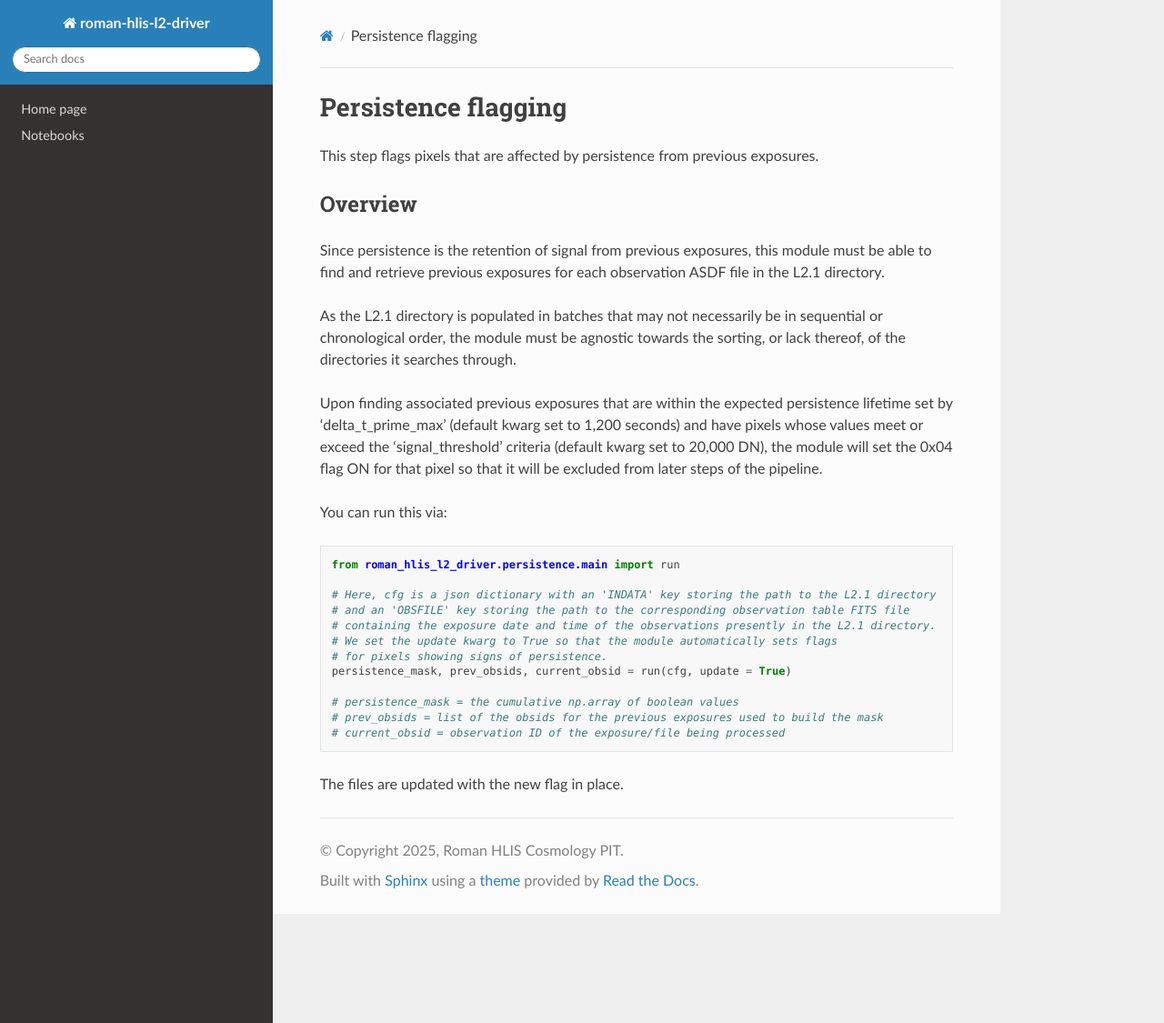
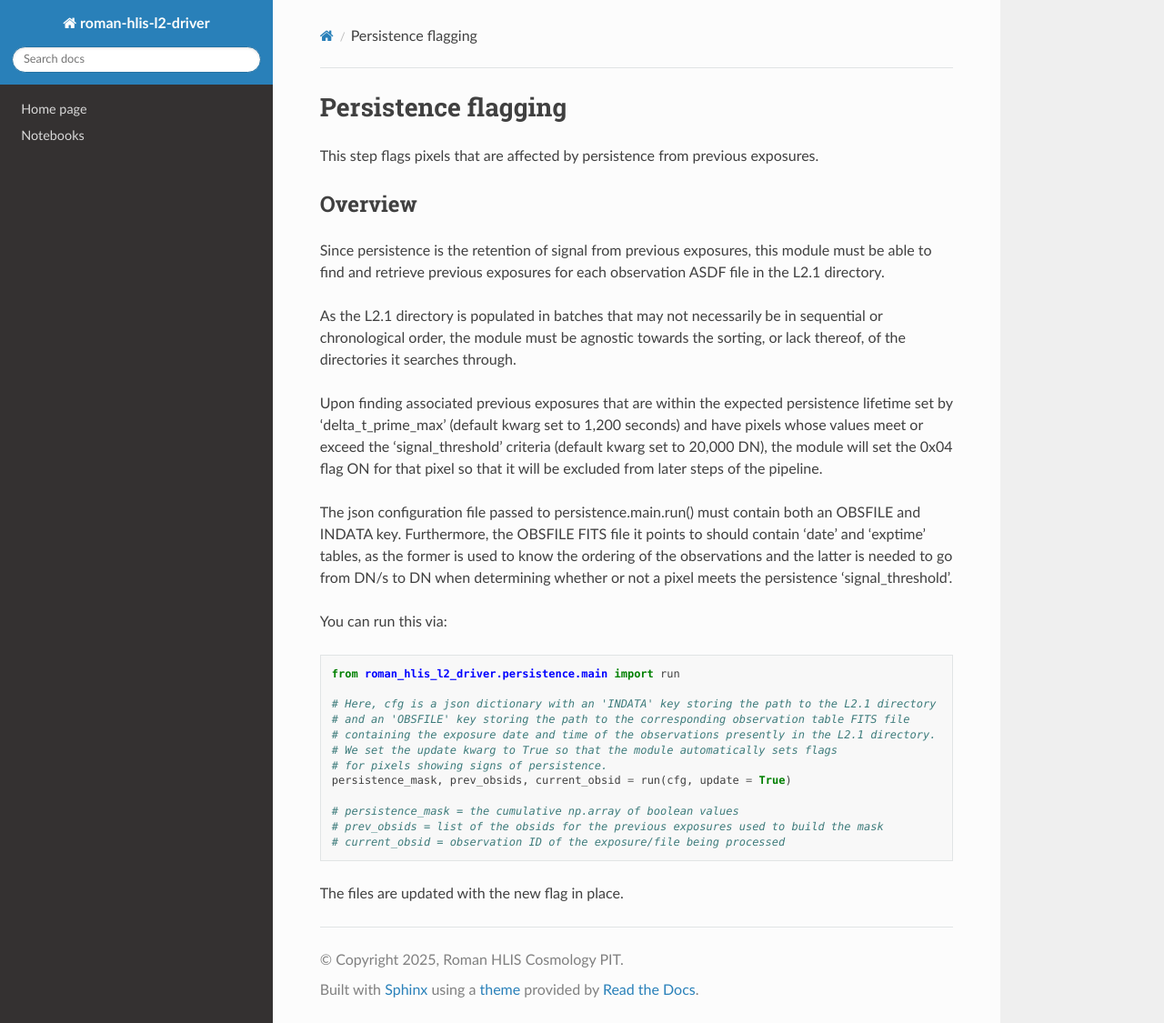
Before and after one commit to Roman-HLIS-Cosmology-PIT/roman-hlis-l2-driver, a Sphinx documentation site: the page built from docs/persistence.rst, in a window 1280 px wide and 1125 px high. Shown: the whole window at 91% size. Built offline with Sphinx 7.4.7 and the Read the Docs theme 3.1.0, drawn with Linux system fonts in a browser that asks for light colours; pages that are not in the unit, such as notebooks, are missing from menus.

Commit message:
Specify OBSFILE and INDATA keys in json config
Added requirements for json configuration file in persistence module.

```diff
--- a/docs/persistence.rst
+++ b/docs/persistence.rst
@@ -10,6 +10,8 @@ Since persistence is the retention of signal from previous exposures, this modul
 As the L2.1 directory is populated in batches that may not necessarily be in sequential or chronological order, the module must be agnostic towards the sorting, or lack thereof, of the directories it searches through.
 
 Upon finding associated previous exposures that are within the expected persistence lifetime set by 'delta_t_prime_max' (default kwarg set to 1,200 seconds) and have pixels whose values meet or exceed the 'signal_threshold' criteria (default kwarg set to 20,000 DN), the module will set the 0x04 flag ON for that pixel so that it will be excluded from later steps of the pipeline.
+
+The json configuration file passed to persistence.main.run() must contain both an OBSFILE and INDATA key. Furthermore, the OBSFILE FITS file it points to should contain 'date' and 'exptime' tables, as the former is used to know the ordering of the observations and the latter is needed to go from DN/s to DN when determining whether or not a pixel meets the persistence 'signal_threshold'.
 
 You can run this via:
 
```
